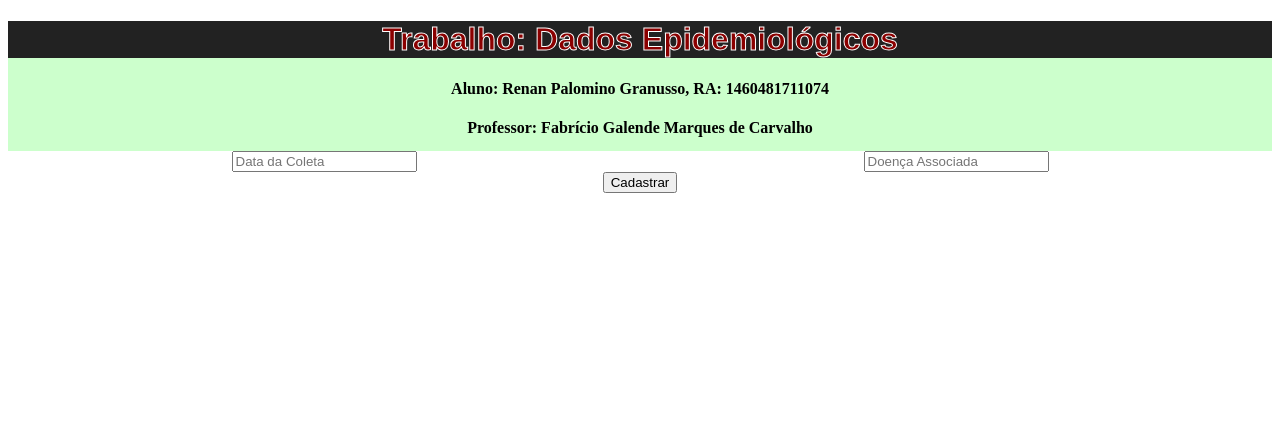
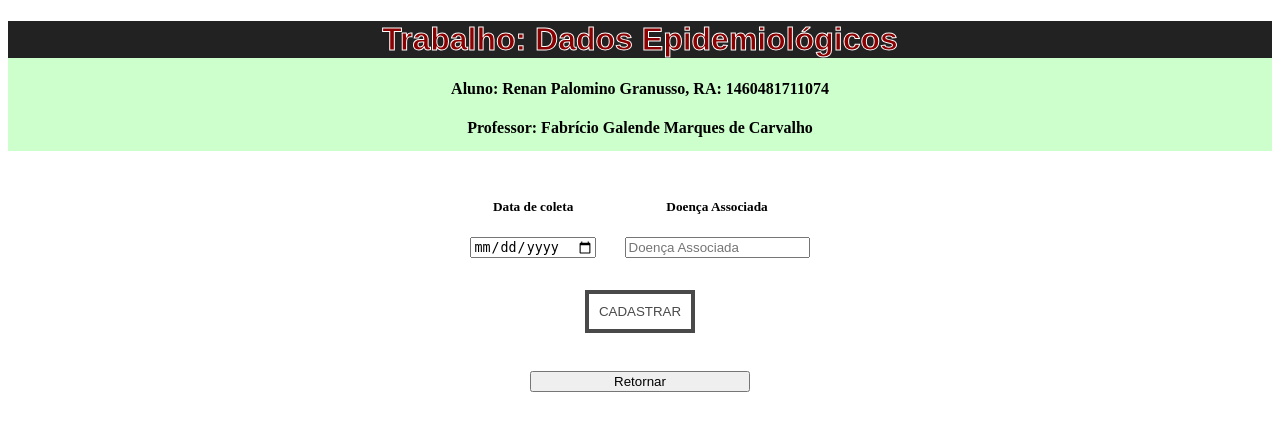
Before and after one commit to renangranusso/Projeto_dados_epidemiologicos, a Flask app: page /cadastro_epidemiologico in a window 1280 px wide. Shown: the top 431 px of the page. Run offline with Flask 2, Linux system fonts and the light colour scheme.

Commit message:
Atualização 13

```diff
--- a/app/routes.py
+++ b/app/routes.py
@@ -1,9 +1,6 @@
 from app import app
-
 from flask import render_template
-
 from flask import request
-
 from flask_sqlalchemy import SQLAlchemy
 
 app.config['SQLALCHEMY_DATABASE_URI'] = 'mysql+pymysql://root:1234@localhost/bd_trabalho'
@@ -22,7 +19,7 @@ class Doenca(db.Model):
 
 class Epidemiologico(db.Model):
     id = db.Column(db.Integer, primary_key = True, autoincrement = True)
-    data_coleta = db.Column(db.String(100))
+    data_coleta = db.Column(db.String(10))
     doenca_associada = db.Column(db.String(100))
 
     def __init__(self, data_coleta, doenca_associada):
@@ -31,7 +28,7 @@ class Epidemiologico(db.Model):
 
 db.create_all()
 
-@app.route('/') #raiz do sistema.
+@app.route('/index') #raiz do sistema.
 def index():
     return render_template('index.html')
 
@@ -43,10 +40,10 @@ def cadastro_doenca():
 @app.route('/cadastro_epidemiologico', methods=['GET' , 'POST'])
 def cadastro_epidemiologico():
     if request.method == 'POST':
-        epidemio = Epidemiologico(request.form['data_coleta'], request.form['doenca_associada'])
-        db.session.add(epidemio)
-        db.session.commit()
-        #return redirect(url_for('index'))
+        if request.form['data_coleta'] != "" and request.form['doenca_associada'] != "":
+            epidemio = Epidemiologico(request.form['data_coleta'], request.form['doenca_associada'])
+            db.session.add(epidemio)
+            db.session.commit()
     return render_template('cadastro_epidemiologico.html')
 
 @app.route('/visualizacao_doencas', methods=['GET'])
--- a/app/static/css/estilo.css
+++ b/app/static/css/estilo.css
@@ -31,26 +31,65 @@ h4{
 
 #Buttons{
     display: flex;
+
 }
 
 .table{
     text-align: Center;
     width: 100%;
 }
+
+#Adicionar{
+    padding: 1%;
+    text-align: center;
+}
 .Add_data{
-    float:left; /*<---*/
-    position: relative;
-    width: 50%;
+    display: inline-block;
+    padding: 1%;
 }
 
 .Add_doenca_assoc{
-    float:left; /*<---*/
-    position: relative;
-    width: 50%;
+    display: inline-block;
+    padding: 1%;
 }
-#Adicionar{
+
+#BTN_add{
+    padding:20px;
+}
+
+.button{
+    color: #494949 !important;
+    text-transform: uppercase;
+    text-decoration: none;
+    background: #ffffff;
+    padding: 10px;
+    border: 4px solid #494949 !important;
+    display: inline-block;
+    transition: all 0.4s ease 0s;
+}
+.button:hover{
+    color: #ffffff !important;
+    background: #606060;
+    border-color: #A0A0A0 !important;
+    transition: all 0.4s ease 0s;
+}
+
+
+#btn_retorno{
     text-align: Center;
-    width: 100%;
+    padding-top: 50px;
+    padding: 5px;
+    font-family: "Lucida Console", Courier, monospace;
+    font-weight: bold;
+    margin: 0 auto 0 auto;
+    margin-bottom: 50px;
+}
+
+#grafico{
+    text-align: Center;
+    padding-top: 50px;
+    padding: 5px;
+    margin: 0 auto 0 auto;
 }
 
 #Buttons_Doenca{
--- a/app/templates/cadastro_doenca.html
+++ b/app/templates/cadastro_doenca.html
@@ -15,5 +15,8 @@
         <div id ='Cadastros'>
             <p>CADASTRO DE DOENÇAS</p>
         </div>
+        <div id ="btn_retorno">
+            <a href="index"><button class="Retorno" style="width:220px"> Retornar</button></a>
+        </div>
     </body>
 </html>
--- a/app/templates/cadastro_epidemiologico.html
+++ b/app/templates/cadastro_epidemiologico.html
@@ -15,15 +15,20 @@
 
         <form action="/cadastro_epidemiologico" id='Adicionar' method="post">
             <div class="Add_data">
-                <input type="text" name="data_coleta" id="data_coleta" placeholder="Data da Coleta">
+                <p><h5>Data de coleta</h5></p>
+                <input type="date" name="data_coleta" id="data_coleta" placeholder="Data da Coleta">
             </div>
             <div class="Add_doenca_assoc">
+                <p><h5>Doença Associada</h5></p>
                 <input type="text" name="doenca_associada" id="doenca_associada" placeholder="Doença Associada">
             </div>
             <br>
             <div id="BTN_add">
-                <button>Cadastrar</button>
+                <button class="button">Cadastrar</button>
             </div>
         </form>
+        <div id ="btn_retorno">
+            <a href="index"><button class="Retorno" style="width:220px">Retornar</button></a>
+        </div>
     </body>
 </html>
--- a/app/templates/visualizacao_doencas.html
+++ b/app/templates/visualizacao_doencas.html
@@ -12,5 +12,9 @@
             <p><h4>Aluno: Renan Palomino Granusso, RA: 1460481711074</h4></p>
             <p><h4>Professor: Fabrício Galende Marques de Carvalho</h4></p>
         </div>
+
+        <div id ="btn_retorno">
+            <a href="index"><button class="Retorno" style="width:220px">Retornar</button></a>
+        </div>
     </body>
 </html>
```
Also changed, not shown: app/templates/visualizacao_epidemiologica.html (+7 -0 lines), README.md, app/static/grafico.jpg (added).
